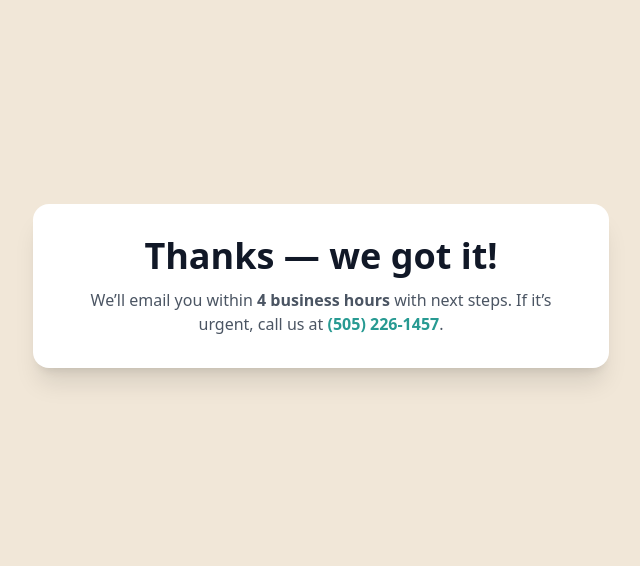
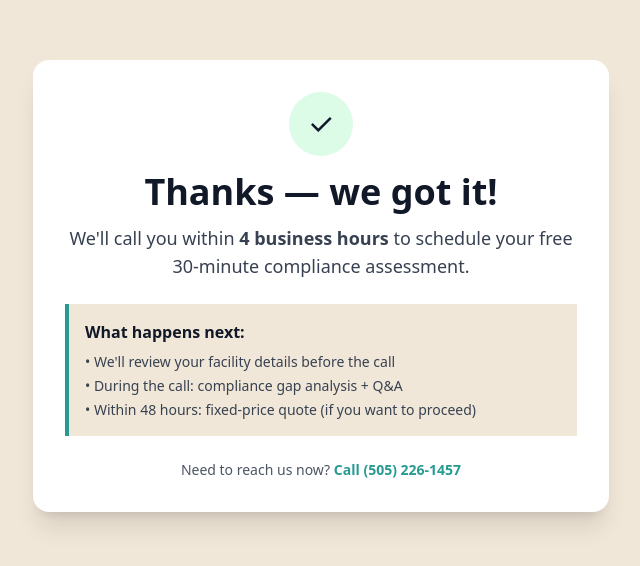
Before and after one commit to markl2305/cannabis-security, a Next.js app: page /thanks in a window 1280 px wide. Shown: the part 114-680 px from the top of the page, without its empty margins (319-959 px from the left). Built offline with nearby package versions, Linux system fonts and the light colour scheme.

Commit message:
Update page.js

```diff
--- a/app/thanks/page.js
+++ b/app/thanks/page.js
@@ -1,16 +1,41 @@
+// app/thanks/page.js
 export const metadata = {
   title: "Thanks — CalLord Unified Technologies",
-  description: "Thanks for your request. We’ll be in touch shortly.",
+  description: "Thanks for your assessment request. We'll call you within 4 hours.",
 };
 
 export default function ThanksPage() {
   return (
     <main className="min-h-screen flex items-center justify-center p-6 bg-brand-beige">
       <div className="max-w-xl text-center bg-white rounded-2xl shadow-xl p-8">
-        <h1 className="text-3xl md:text-4xl font-bold text-gray-900 mb-3">Thanks — we got it!</h1>
-        <p className="text-gray-600">
-          We’ll email you within <strong>4 business hours</strong> with next steps.
-          If it’s urgent, call us at <a href="tel:+15052261457" className="text-brand-teal font-semibold"> (505) 226-1457</a>.
+        <div className="mb-4">
+          <div className="mx-auto w-16 h-16 rounded-full bg-green-100 flex items-center justify-center">
+            <span className="text-3xl">✓</span>
+          </div>
+        </div>
+
+        <h1 className="text-3xl md:text-4xl font-bold text-gray-900 mb-3">
+          Thanks — we got it!
+        </h1>
+
+        <p className="text-gray-700 text-lg mb-6">
+          We'll call you within <strong>4 business hours</strong> to schedule your free 30-minute compliance assessment.
+        </p>
+
+        <div className="bg-brand-beige border-l-4 border-brand-teal p-4 text-left">
+          <p className="font-semibold text-gray-900 mb-2">What happens next:</p>
+          <ul className="text-sm text-gray-700 space-y-1">
+            <li>• We'll review your facility details before the call</li>
+            <li>• During the call: compliance gap analysis + Q&A</li>
+            <li>• Within 48 hours: fixed-price quote (if you want to proceed)</li>
+          </ul>
+        </div>
+
+        <p className="text-gray-600 mt-6 text-sm">
+          Need to reach us now?{" "}
+          <a href="tel:+15052261457" className="text-brand-teal font-semibold">
+            Call (505) 226-1457
+          </a>
         </p>
       </div>
     </main>
```
